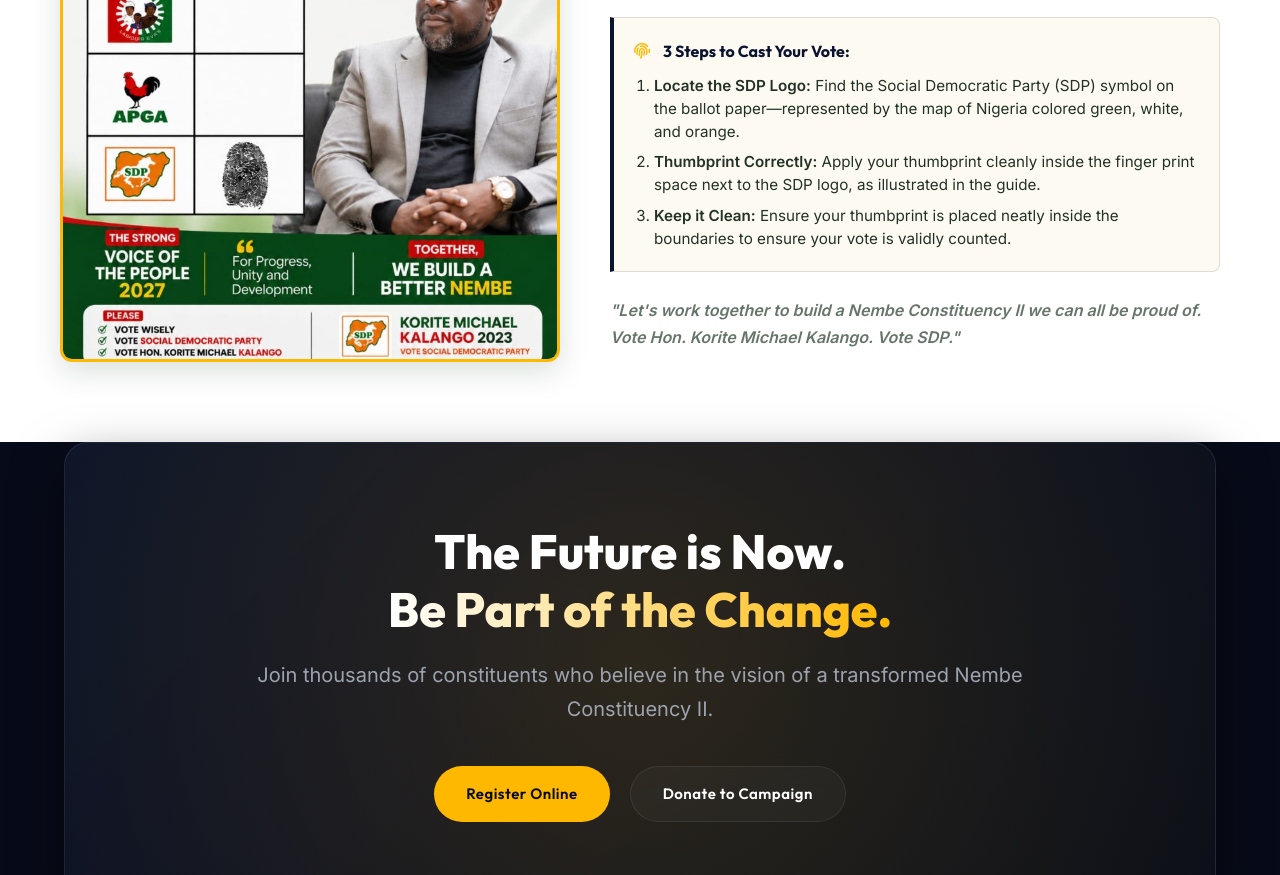
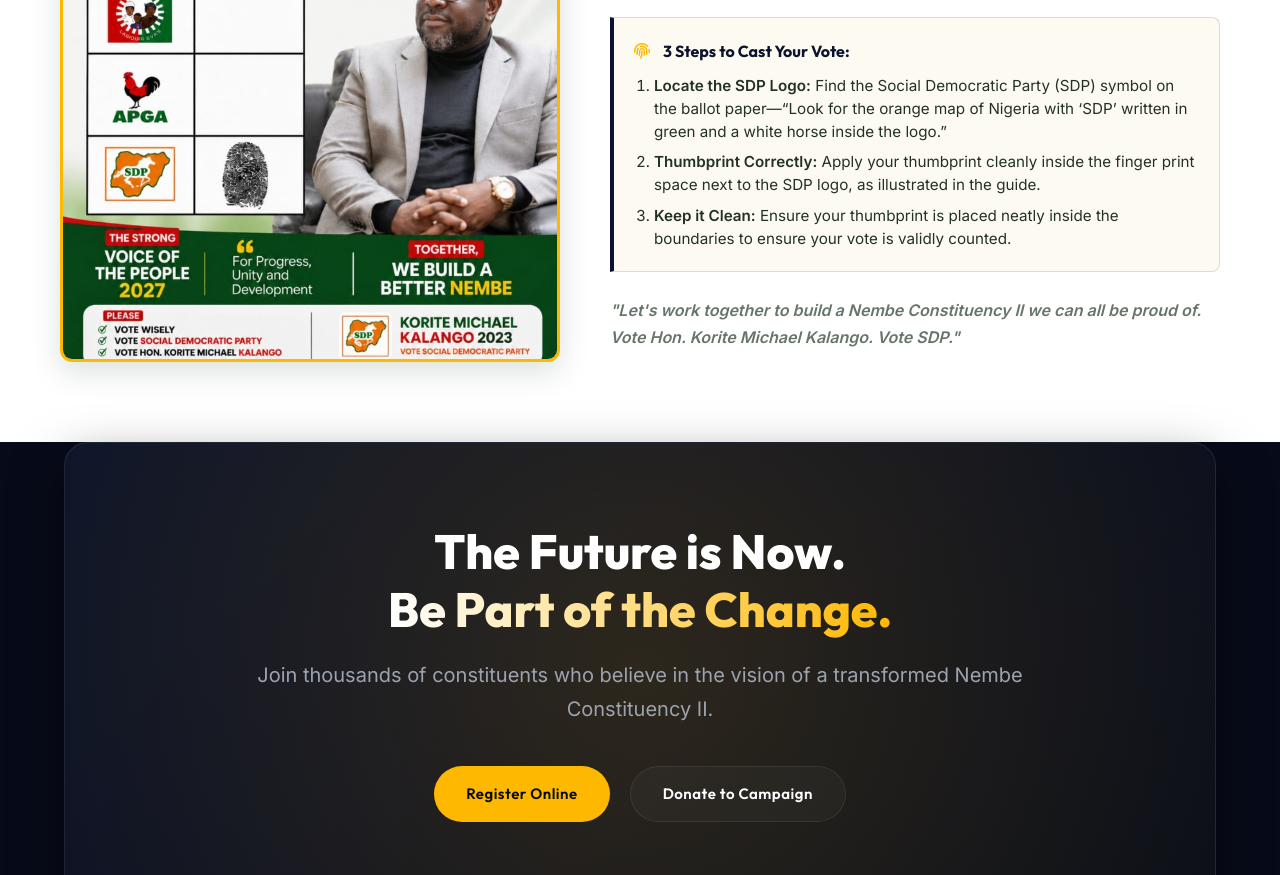
Before and after one commit to Ibrahimdev200/hon-kalango-registration, a website: page index.html in a window 1280 px wide. Shown: the part 6710-7585 px from the top of the page. Drawn offline with Linux system fonts and the light colour scheme.

Commit message:
Update SDP logo description in Voter Guide section

```diff
--- a/index.html
+++ b/index.html
@@ -314,7 +314,7 @@
                     <div style="background: var(--bg-cream, #FDFAF2); border-left: 4px solid var(--primary-color, #0D3B1A); padding: 20px; border-radius: 0 8px 8px 0; margin-bottom: 25px; border-top: 1px solid var(--border-color, #E2DBD0); border-right: 1px solid var(--border-color, #E2DBD0); border-bottom: 1px solid var(--border-color, #E2DBD0);">
                         <h4 style="color: var(--primary-color, #0D3B1A); font-weight: 700; margin-bottom: 10px; font-family: var(--font-heading, 'Outfit'), sans-serif;"><i class="fas fa-fingerprint" style="margin-right: 10px; color: var(--secondary-color, #C9A227);"></i> 3 Steps to Cast Your Vote:</h4>
                         <ol style="margin-left: 20px; color: var(--text-dark, #223225); display: flex; flex-direction: column; gap: 8px; font-size: 0.95rem; font-family: 'Inter', sans-serif; line-height: 1.5;">
-                            <li><strong>Locate the SDP Logo:</strong> Find the Social Democratic Party (SDP) symbol on the ballot paper—represented by the map of Nigeria colored green, white, and orange.</li>
+                            <li><strong>Locate the SDP Logo:</strong> Find the Social Democratic Party (SDP) symbol on the ballot paper—“Look for the orange map of Nigeria with ‘SDP’ written in green and a white horse inside the logo.”</li>
                             <li><strong>Thumbprint Correctly:</strong> Apply your thumbprint cleanly inside the finger print space next to the SDP logo, as illustrated in the guide.</li>
                             <li><strong>Keep it Clean:</strong> Ensure your thumbprint is placed neatly inside the boundaries to ensure your vote is validly counted.</li>
                         </ol>
```
